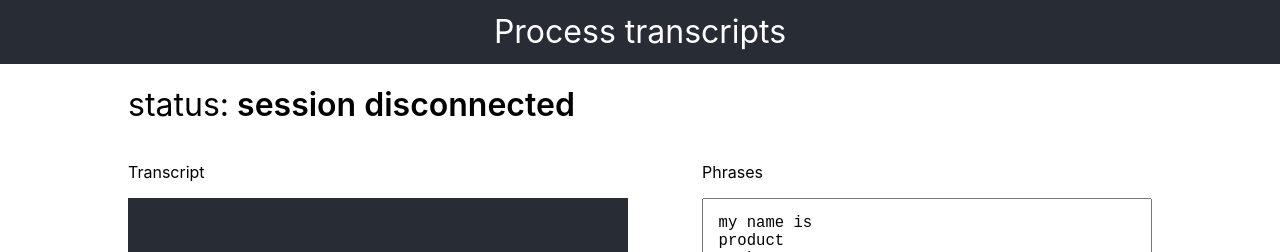
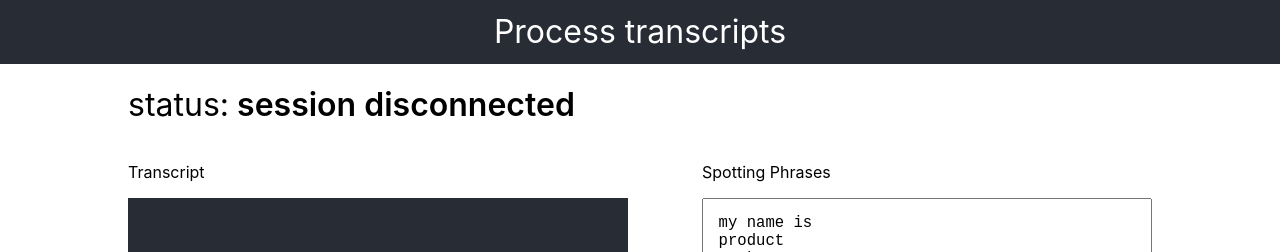
Before and after one commit to swapnilfrontend/speech-to-text, a React (Create React App) app: page / in a window 1280 px wide. Shown: the top 252 px of the page. Built offline with nearby package versions, Linux system fonts and the light colour scheme.

Commit message:
adjust heading

```diff
--- a/src/App.js
+++ b/src/App.js
@@ -107,7 +107,7 @@ function App() {
               </div>
             </div>
             <div className="match-words">
-              <p>Phrases</p>
+              <p>Spotting Phrases</p>
               <Phrases />
             </div>
           </Flex>
```
